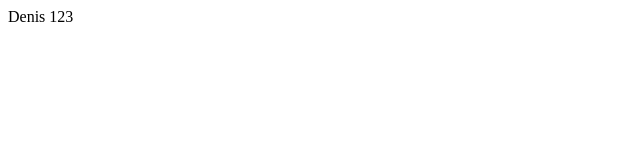
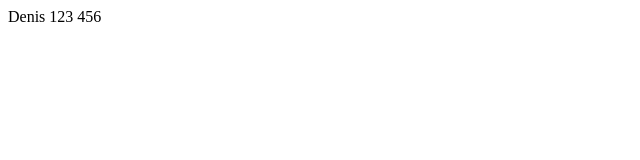
Before and after one commit to denis831102/gitTutorial, a plain HTML site: page index.html in a window 1280 px wide. Shown: the full height of the page, 0-640 px from the left. Drawn offline with Linux system fonts and the light colour scheme.

Commit message:
Modif 2 index

```diff
--- a/index.html
+++ b/index.html
@@ -6,6 +6,6 @@
     <title>Document</title>
   </head>
   <body>
-    Denis 123
+    Denis 123 456
   </body>
 </html>
```
